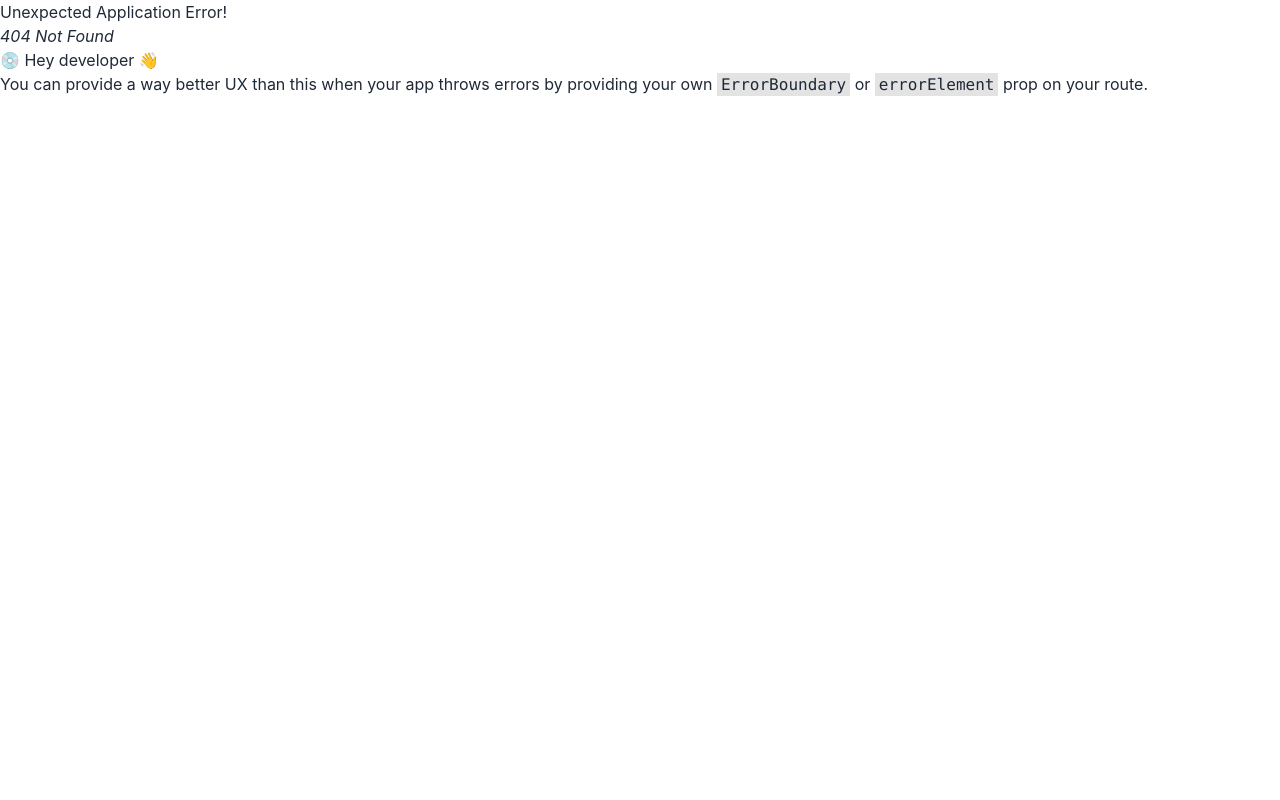
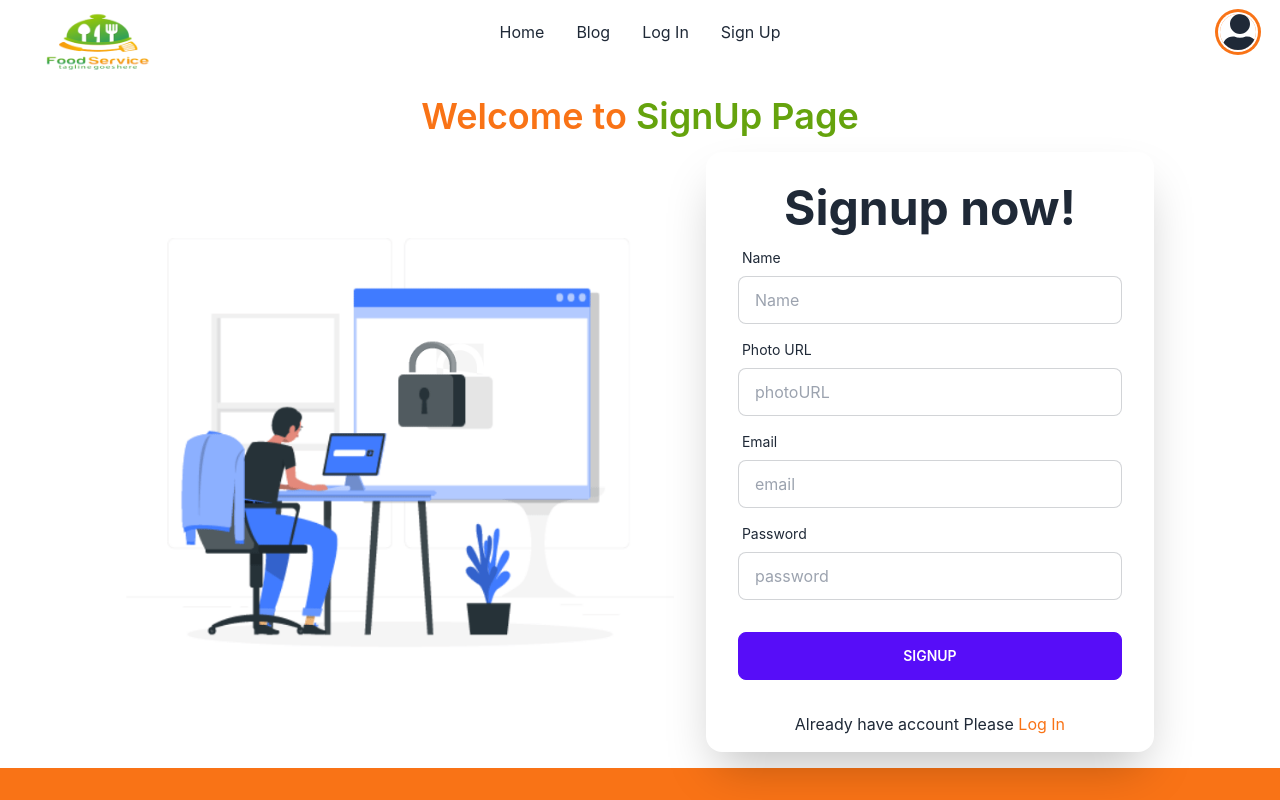
Before and after one commit to rocky-islam/food-service-client, a React (Create React App) app: page /signup in a window 1280 px wide. Before the commit this address had no page. Shown: the top 800 px of the page. Built offline with nearby package versions, Linux system fonts and the light colour scheme; no server answers.

Commit message:
email pass auth done

```diff
--- a/src/App.js
+++ b/src/App.js
@@ -4,6 +4,7 @@ import Blog from './components/Blog/Blog';
 import Home from './components/Home/Home';
 import Login from './components/Login/Login';
 import Main from './components/Main/Main';
+import SignUp from './components/SignUp/SignUp';
 
 function App() {
   const router = createBrowserRouter([
@@ -22,6 +23,10 @@ function App() {
         {
           path: '/login',
           element: <Login></Login>
+        },
+        {
+          path: '/signup',
+          element: <SignUp></SignUp>
         }
       ]
     }
--- a/src/components/Header/Header.js
+++ b/src/components/Header/Header.js
@@ -1,15 +1,37 @@
-import React from 'react';
+import React, { useContext } from 'react';
+import { FaUser } from 'react-icons/fa';
 import { Link } from 'react-router-dom';
 import logo from '../../assets/images/foodServiceLogo.png'
+import { AuthContext } from '../../contexts/AuthProvider/AuthProvider';
 
 const Header = () => {
+    const { user, logOut } = useContext(AuthContext);
+
+    // logout
+     const handleLogOut = () => {
+       logOut()
+         .then(() => {})
+         .catch((error) => console.error(error));
+     };
 
     const menuItems = <>
         <li><Link to='/'>Home</Link></li>
         <li><Link to='/blog'>Blog</Link></li>
+
+
+        {
+            user?.uid ?
+            <li onClick={handleLogOut}><Link>Log Out</Link></li>
+            :
+            <>
+            <li><Link to='/login'>Log In</Link></li>
+            <li><Link to='/signup'>Sign Up</Link></li>
+            </>
+        }
+
     </>
     return (
-      <div className='mx-4 mb-8'>
+      <div className="mx-4 mb-8">
         <div className="navbar bg-base-100 ">
           <div className="navbar-start">
             <div className="dropdown">
@@ -45,9 +67,16 @@ const Header = () => {
             <ul className="menu menu-horizontal p-0">{menuItems}</ul>
           </div>
           <div className="navbar-end">
-            <a href="/" className="btn">
-              Get started
-            </a>
+            <div className="avatar">
+              <div className="w-9 rounded-full ring ring-orange-500 ring-offset-base-100 ring-offset-2">
+                {
+                    user?.photoURL ?
+                    <img src={user?.photoURL} alt='' />
+                    :
+                    <FaUser size={40}></FaUser>
+                }
+              </div>
+            </div>
           </div>
         </div>
       </div>
--- a/src/components/Login/Login.js
+++ b/src/components/Login/Login.js
@@ -1,7 +1,11 @@
-import React from 'react';
+import React, { useContext } from 'react';
+import { Link } from 'react-router-dom';
 import loginLogo from '../../assets/images/sign-up.gif'
+import { FaGoogle } from "react-icons/fa";
+import { AuthContext } from '../../contexts/AuthProvider/AuthProvider';
 
 const Login = () => {
+    const { signIn, providerLogin } = useContext(AuthContext);
     const handleLogin = event =>{
         event.preventDefault();
         const form = event.target;
@@ -9,7 +13,19 @@ const Login = () => {
         const password = form.password.value;
         console.log(email, password);
 
+        signIn(email, password)
+        .then(result =>{
+            const user = result.user;
+            console.log(user);
+            form.reset();
+
+        })
+        .catch(error => console.error(error));
+
     }
+
+    // google login
+
     return (
       <div>
         <h1 className="text-4xl text-center font-semibold text-orange-500">
@@ -56,6 +72,10 @@ const Login = () => {
                     <input type="submit" value="Login" className="btn btn-primary" />
                 </div>
               </form>
+              <p className='text-center mb-4'>New to Food-Service Please <Link to='/signup' className='text-orange-500'>Sign Up</Link></p>
+              <div className='flex justify-center my-4'>
+                <p className='btn btn-outline btn-error w-1/2'><FaGoogle className='mx-2 text-primary'></FaGoogle> LogIn With Google</p>
+              </div>
             </div>
           </div>
         </div>
--- /dev/null
+++ b/src/components/SignUp/SignUp.js
@@ -0,0 +1,119 @@
+import React, { useContext } from "react";
+import { Link } from "react-router-dom";
+import loginLogo from "../../assets/images/sign-up.gif";
+import { AuthContext } from "../../contexts/AuthProvider/AuthProvider";
+
+const SignUp = () => {
+    const { createUser, updateUserProfile } = useContext(AuthContext);
+  const handleSignUp = (event) => {
+    event.preventDefault();
+    const form = event.target;
+    const name = form.name.value;
+    const photoURL = form.photoURL.value;
+    const email = form.email.value;
+    const password = form.password.value;
+    console.log(name, photoURL, email, password);
+
+    createUser(email, password)
+    .then(result =>{
+        const user = result.user;
+        console.log(user);
+        handleUpdateUserProfile(name, photoURL);
+    })
+    .catch(err => console.error(err))
+
+  };
+
+    //   update userName password
+    const handleUpdateUserProfile = (name, photoURL) => {
+      const profile = {
+        displayName: name,
+        photoURL: photoURL,
+      };
+
+      updateUserProfile(profile)
+        .then(() => {})
+        .catch((error) => console.error(error));
+    };
+
+  return (
+    <div>
+      <h1 className="text-4xl text-center font-semibold text-orange-500">
+        Welcome to <span className="text-lime-600">SignUp Page</span>
+      </h1>
+      <div className="hero w-full">
+        <div className="hero-content gap-8 md:grid-cols-2 flex-col lg:flex-row">
+          <div className="text-center lg:text-left">
+            <p className="py-6">
+              <img src={loginLogo} alt="logo" />
+            </p>
+          </div>
+          <div className="card w-full max-w-md shadow-2xl bg-base-100">
+            <form onSubmit={handleSignUp} className="card-body">
+              <h1 className="text-5xl text-center font-bold">Signup now!</h1>
+              <div className="form-control">
+                <label className="label">
+                  <span className="label-text">Name</span>
+                </label>
+                <input
+                  type="text"
+                  name="name"
+                  placeholder="Name"
+                  className="input input-bordered"
+                />
+              </div>
+              <div className="form-control">
+                <label className="label">
+                  <span className="label-text">Photo URL</span>
+                </label>
+                <input
+                  type="text"
+                  name="photoURL"
+                  placeholder="photoURL"
+                  className="input input-bordered"
+                />
+              </div>
+              <div className="form-control">
+                <label className="label">
+                  <span className="label-text">Email</span>
+                </label>
+                <input
+                  type="email"
+                  name="email"
+                  placeholder="email"
+                  className="input input-bordered"
+                />
+              </div>
+              <div className="form-control">
+                <label className="label">
+                  <span className="label-text">Password</span>
+                </label>
+                <input
+                  type="password"
+                  name="password"
+                  placeholder="password"
+                  className="input input-bordered"
+                />
+              </div>
+              <div className="form-control mt-6">
+                <input
+                  type="submit"
+                  value="SignUp"
+                  className="btn btn-primary"
+                />
+              </div>
+            </form>
+            <p className="text-center mb-4">
+              Already have account Please{" "}
+              <Link to="/login" className="text-orange-500">
+                Log In
+              </Link>
+            </p>
+          </div>
+        </div>
+      </div>
+    </div>
+  );
+};
+
+export default SignUp;
--- /dev/null
+++ b/src/contexts/AuthProvider/AuthProvider.js
@@ -0,0 +1,64 @@
+import React, { createContext, useEffect, useState } from 'react';
+import {createUserWithEmailAndPassword, getAuth, onAuthStateChanged, signInWithEmailAndPassword, signInWithPopup, signOut, updateProfile} from 'firebase/auth'
+import app from '../../firebase/firebase.config';
+
+export const AuthContext = createContext();
+const auth = getAuth(app)
+
+const AuthProvider = ({children}) => {
+    const [user, setUser] = useState(null);
+    const [loading, setLoading] = useState(true);
+
+    // user create with email password
+    const createUser = (email, password) =>{
+        return createUserWithEmailAndPassword(auth, email, password);
+    };
+    // update name photo
+     const updateUserProfile = (profile) => {
+       return updateProfile(auth.currentUser, profile);
+     };
+
+    //  sign in with email password
+     const signIn = (email, password) => {
+       return signInWithEmailAndPassword(auth, email, password);
+     };
+
+    //  google login
+    const providerLogin = (provider) => {
+      return signInWithPopup(auth, provider);
+    };
+
+
+    //  log out
+     const logOut = () => {
+       return signOut(auth);
+     };
+
+    useEffect( () =>{
+        const unsubscribe = onAuthStateChanged(auth, currentUser =>{
+            console.log(currentUser);
+            setUser(currentUser);
+
+        });
+        return () => {
+            return unsubscribe();
+        }
+    },[])
+
+    const authInfo = {
+      user,
+      loading,
+      createUser,
+      updateUserProfile,
+      signIn,
+      logOut,
+      providerLogin,
+    };
+    return (
+        <AuthContext.Provider value={authInfo}>
+            {children}
+        </AuthContext.Provider>
+    );
+};
+
+export default AuthProvider;
--- a/src/index.js
+++ b/src/index.js
@@ -3,11 +3,14 @@ import ReactDOM from 'react-dom/client';
 import './index.css';
 import App from './App';
 import reportWebVitals from './reportWebVitals';
+import AuthProvider from './contexts/AuthProvider/AuthProvider';
 
 const root = ReactDOM.createRoot(document.getElementById('root'));
 root.render(
   <React.StrictMode>
-    <App />
+    <AuthProvider>
+      <App />
+    </AuthProvider>
   </React.StrictMode>
 );
 
```
